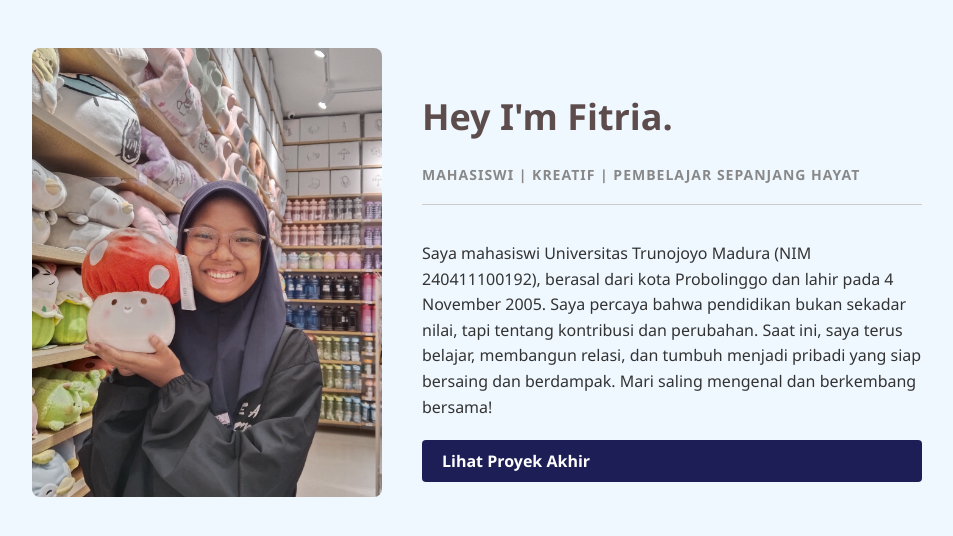
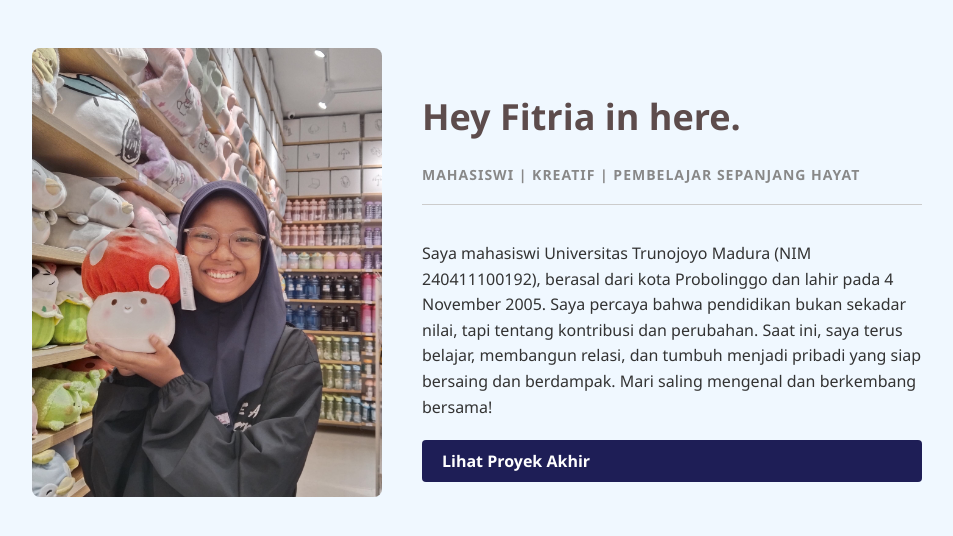
Before and after one commit to fitriacahayakurnia/blog-pribadi, a plain HTML site: page index.html in a window 1280 px wide. Shown: the whole page, without its empty margins (163-1116 px from the left). Drawn offline with Linux system fonts and the light colour scheme.

Commit message:
baru bangetttt

```diff
--- a/index.html
+++ b/index.html
@@ -12,7 +12,7 @@
       <img src="gambar/fitria.jpg" alt="fitria" />
     </div>
     <div class="text-section">
-      <h1>Hey I'm Fitria.</h1>
+      <h1>Hey Fitria in here.</h1>
       <h3>MAHASISWI | KREATIF | PEMBELAJAR SEPANJANG HAYAT</h3>
       <hr />
       <p>
```
